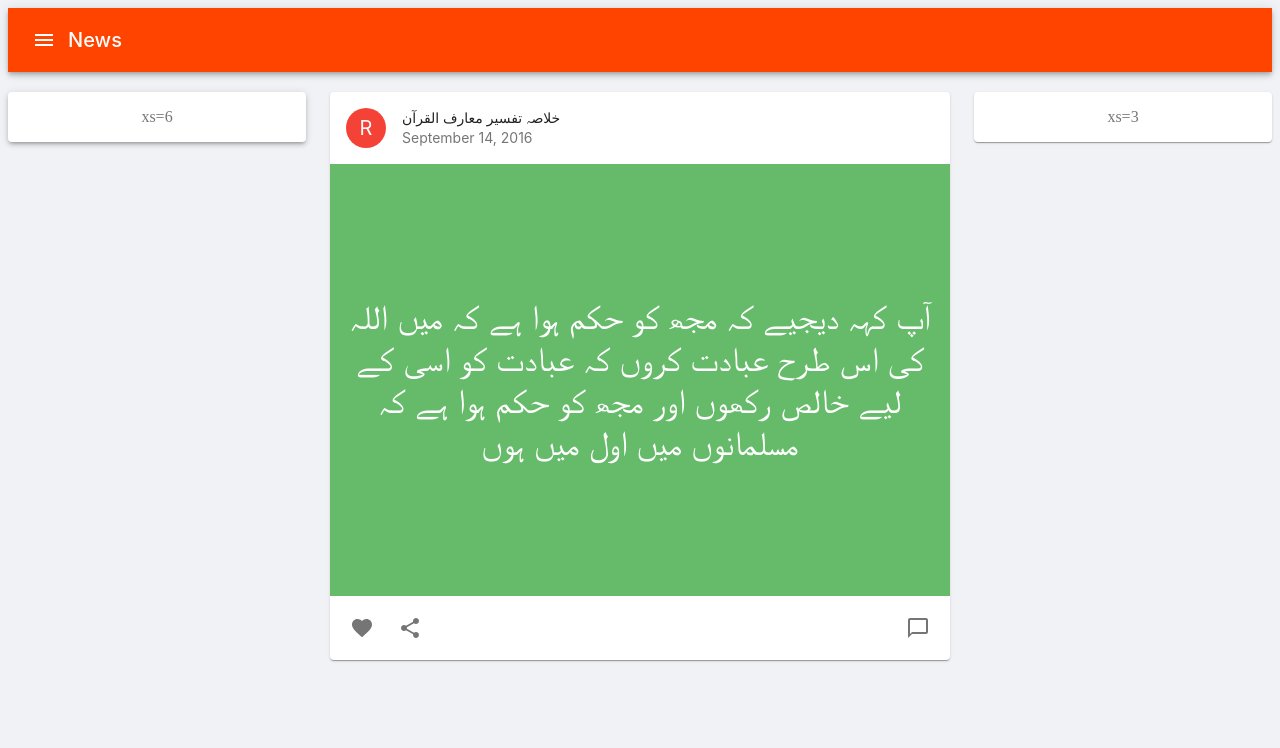
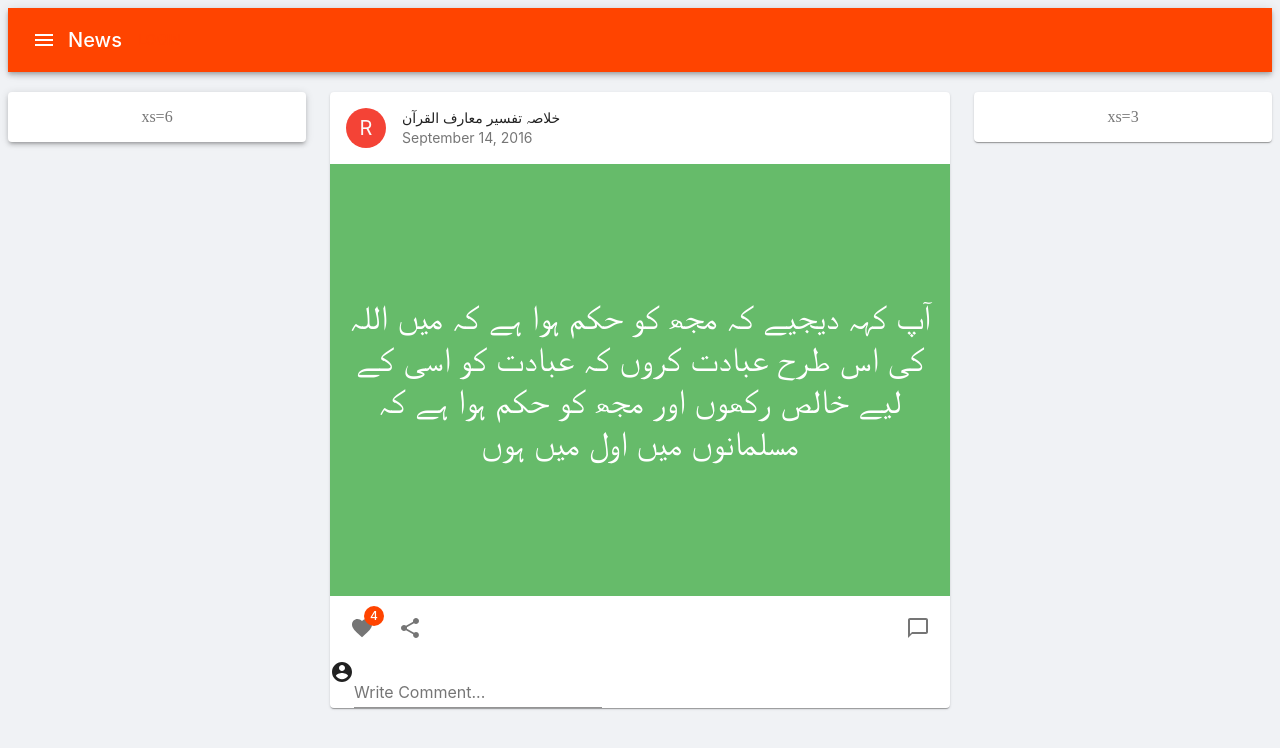
Before and after one commit to abdul-rehman-2050/React-Post-maker, a React (Create React App) app: page / in a window 1280 px wide. Shown: the top 748 px of the page. Built offline with nearby package versions, Linux system fonts and the light colour scheme.

Commit message:
Badge added

```diff
--- a/src/App.js
+++ b/src/App.js
@@ -6,6 +6,7 @@ import { red, white, green } from "@material-ui/core/colors";
 import { createMuiTheme } from "@material-ui/core/styles";
 import { ThemeProvider } from "@material-ui/styles";
 import DeleteIcon from "@material-ui/icons/Delete";
+import AccountCircle from "@material-ui/icons/AccountCircle";
 import TopBar from "./TopBar.js";
 import PostCard from "./PostCard.js";
 
--- a/src/PostCard.js
+++ b/src/PostCard.js
@@ -6,7 +6,8 @@ import {
   CardActions,
   Avatar,
   IconButton,
-  Typography
+  Typography,
+  Badge
 } from "@material-ui/core";
 import { makeStyles } from "@material-ui/core/styles";
 import { red } from "@material-ui/core/colors";
@@ -14,6 +15,10 @@ import { red } from "@material-ui/core/colors";
 import FavoriteIcon from "@material-ui/icons/Favorite";
 import ShareIcon from "@material-ui/icons/Share";
 import ChatBubbleOutlineIcon from "@material-ui/icons/ChatBubbleOutline";
+import TextField from "@material-ui/core/TextField";
+import Grid from "@material-ui/core/Grid";
+import AccountCircle from "@material-ui/icons/AccountCircle";
+
 export default function PostCard(props) {
   const classes = makeStyles(theme => ({
     root: {
@@ -31,6 +36,9 @@ export default function PostCard(props) {
     },
     avatar: {
       backgroundColor: red[500]
+    },
+    margin: {
+      margin: theme.spacing(1)
     }
   }))();
 
@@ -52,7 +60,9 @@ export default function PostCard(props) {
       </CardContent>
       <CardActions disableSpacing>
         <IconButton aria-label="add to favorites">
-          <FavoriteIcon />
+          <Badge badgeContent={4} color="primary">
+            <FavoriteIcon />
+          </Badge>
         </IconButton>
         <IconButton aria-label="share">
           <ShareIcon />
@@ -61,6 +71,9 @@ export default function PostCard(props) {
           <ChatBubbleOutlineIcon />
         </IconButton>
       </CardActions>
+
+      <AccountCircle />
+      <TextField id="input-with-icon-grid" label="Write Comment..." />
     </Card>
   );
 }
```
